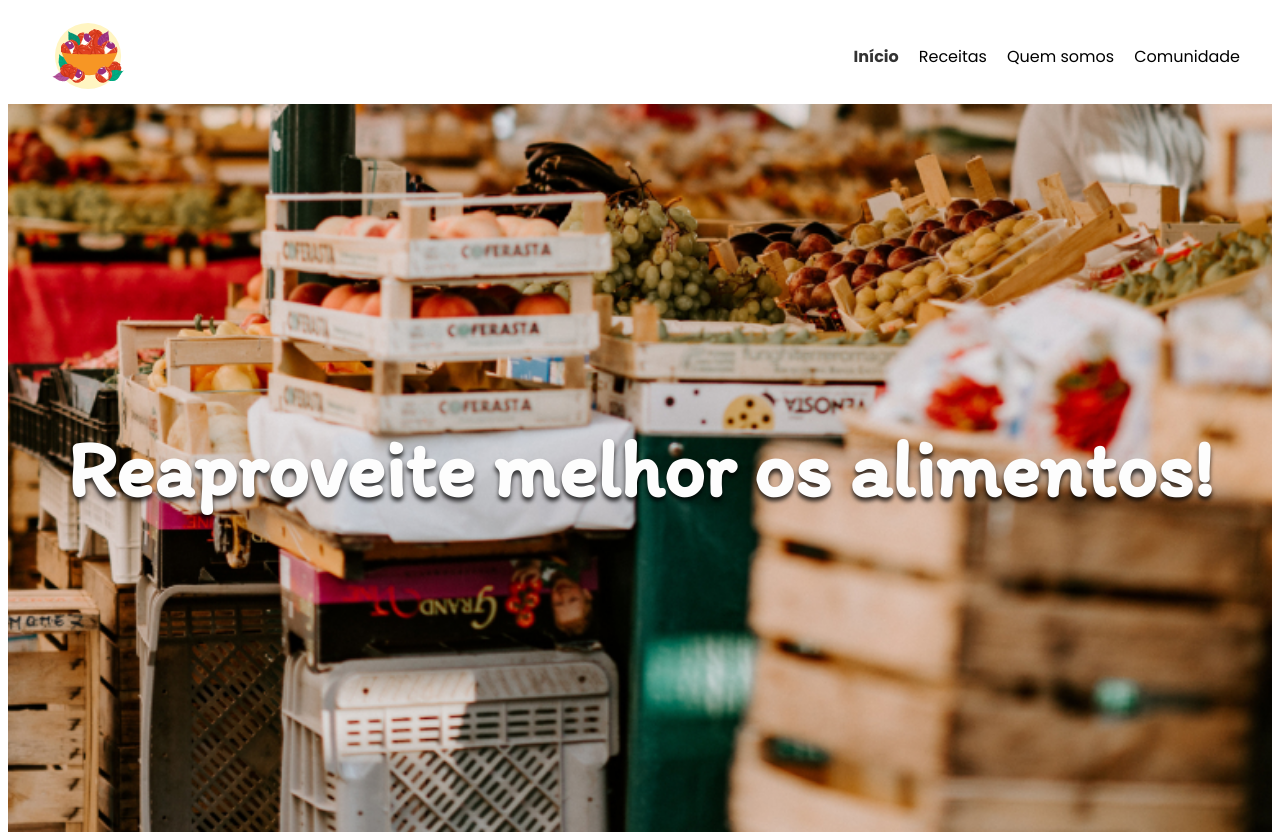
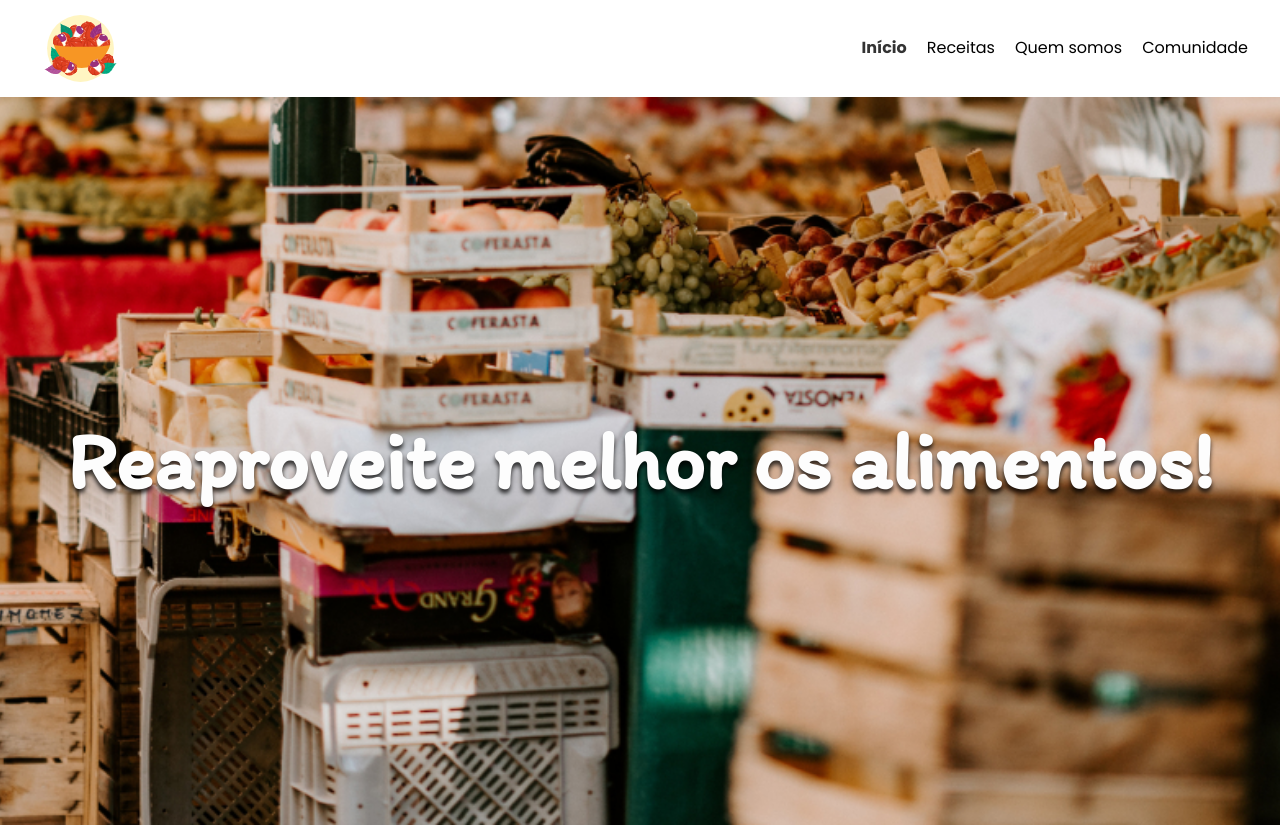
Before and after one commit to bilbocodes/frutas-e-frutos, a plain HTML site: page index.html in a window 1280 px wide. Shown: the top 834 px of the page. Drawn offline with Linux system fonts and the light colour scheme; a web font is replaced by a local one.

Commit message:
Update index.html

```diff
--- a/index.html
+++ b/index.html
@@ -6,13 +6,13 @@
         <meta name="viewport" content="width=device-width, initial-scale=1.0" />
         <meta http-equiv="X-UA-Compatible" content="ie=edge" />
         <title>Fruta & Fruto</title>
-        <link href="./assets/css/normalize.css" />
+        <link href="./assets/css/normalize.css" rel="stylesheet"/>
         <link href="./assets/css/reset.css" rel="stylesheet" />
         <link rel="stylesheet" href="./assets/css/style.css">
     </head>
     <body>
         <header class="cabecalho">
-            <img class="logo"src="/assets/img/logonova.svg" alt="Uma cesta com guaranas">
+            <img class="logo"src="./assets/img/logonova.svg" alt="Uma cesta com guaranas">
             <nav class="menu">
                 <ul class="menu__lista">
                     <li class="menu__itens"><a href="#">Início</a></li>
```
